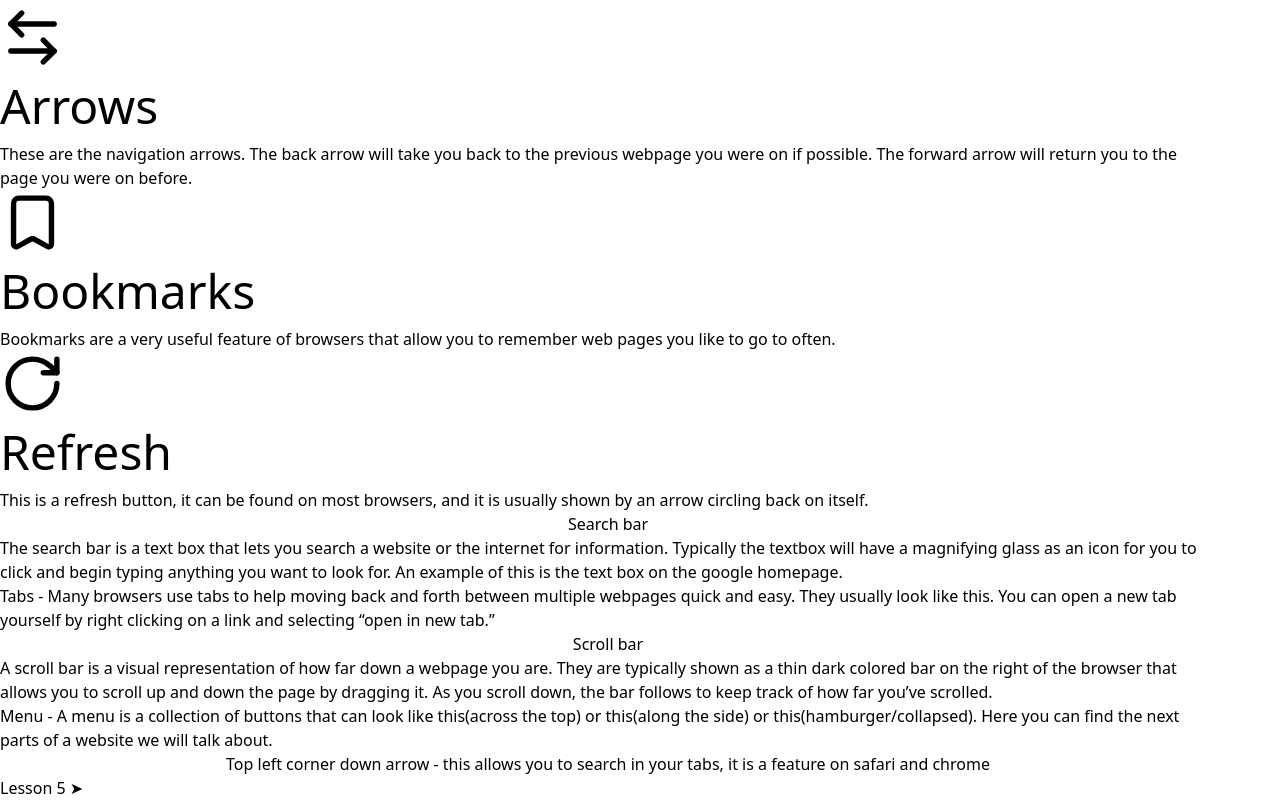
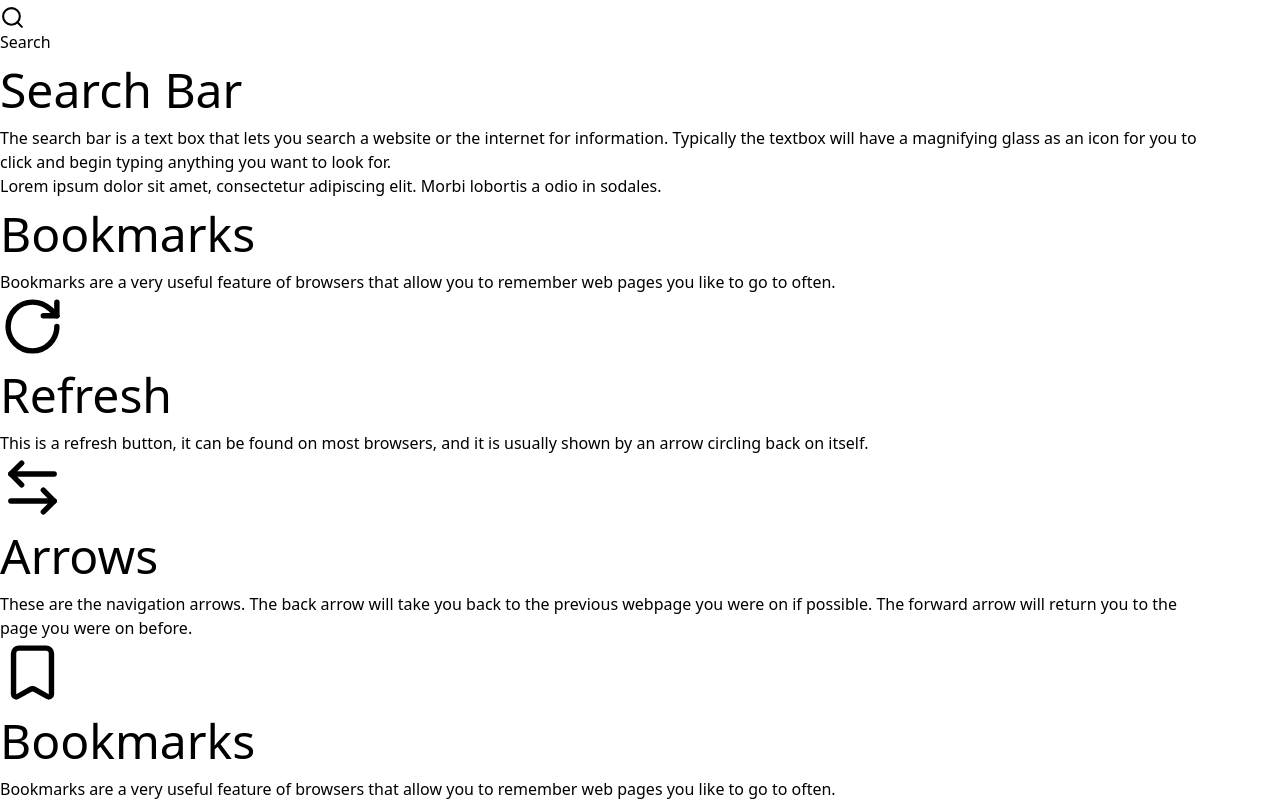
Before and after one commit to j-cleme/capstone_teaching-tech-lit, a SvelteKit app: page /browsers in a window 1280 px wide. Shown: the part 1448-2249 px from the top of the page. Built offline with nearby package versions, Linux system fonts and the light colour scheme.

Commit message:
Added Search Bar and Scrollbar

```diff
--- a/src/routes/browsers/+page.svelte
+++ b/src/routes/browsers/+page.svelte
@@ -1,5 +1,5 @@
 <script>
-	import {ChevronDown, ArrowLeftRight, Bookmark, RotateCw, Menu} from 'lucide-svelte';
+	import {ChevronDown, ArrowLeftRight, Bookmark, RotateCw, Menu , Search} from 'lucide-svelte';
 </script>
 <svelte:head>
 	<title>Lesson 4 - Broswers</title>
@@ -63,8 +63,44 @@
 			</div>
 		</div>
 	</div>
+	<div class="md:grid md:grid-cols-3 w-full ">
+		<div class="flex flex-col p-4">
+			<div class="p-2 w-3/6 border border-gray-800 rounded-sm flex flex-row">
+				<Search size={25}/>
+				<p class="text-slate-600 text-lg mx-2">Search</p>
+			</div>
+			<h1 class=" text-3xl text-slate-800 font-semibold ">
+				Search Bar
+			</h1>
+			<p class="text-slate-600 max-w-[40ch]" >
+				The <span class="text-[#ec598b]">search bar</span> is a text box that lets you search a website or the internet for information. Typically the textbox will have a magnifying glass as an icon for you to click and begin typing anything you want to look for.
+			</p>
+		</div>
 
-	<div class="md:grid md:grid-cols-3 w-full justify-center justify-items-center">
+		<div class="flex flex-col p-4">
+			<div class="overflow-x-scroll w-[400px] h-[46px] border">
+				<p class="whitespace-nowrap text-white">Lorem ipsum dolor sit amet, consectetur adipiscing elit. Morbi lobortis a odio in sodales.</p>
+			</div>
+			<h1 class=" text-3xl text-slate-800 font-semibold ">
+				Bookmarks
+			</h1>
+			<p class="text-slate-600 max-w-[40ch]">
+				<span class="text-[#ec598b]">Bookmarks</span> are a very useful feature of browsers that allow you to remember web pages you like to go to often.
+			</p>
+		</div>
+
+		<div class="flex flex-col p-4">
+			<RotateCw size={65}/>
+			<h1 class=" text-3xl text-slate-800 font-semibold ">
+				Refresh
+			</h1>
+			<p class="text-slate-600 max-w-[40ch]">
+				This is a <span class="text-[#ec598b]">refresh</span> button, it can be found on most browsers, and it is usually shown by an arrow circling back on itself.
+			</p>
+		</div>
+	</div>
+
+	<div class="md:grid md:grid-cols-3 w-full ">
 		<div class="flex flex-col p-4">
 			<ArrowLeftRight size={65}/>
 			<h1 class=" text-3xl text-slate-800 font-semibold ">
@@ -80,7 +116,7 @@
 			<h1 class=" text-3xl text-slate-800 font-semibold ">
 				Bookmarks
 			</h1>
-			<p class="text-slate-600">
+			<p class="text-slate-600 max-w-[40ch]">
 				<span class="text-[#ec598b]">Bookmarks</span> are a very useful feature of browsers that allow you to remember web pages you like to go to often.
 			</p>
 		</div>
@@ -90,7 +126,7 @@
 			<h1 class=" text-3xl text-slate-800 font-semibold ">
 				Refresh
 			</h1>
-			<p class="text-slate-600">
+			<p class="text-slate-600 max-w-[40ch]">
 				This is a <span class="text-[#ec598b]">refresh</span> button, it can be found on most browsers, and it is usually shown by an arrow circling back on itself.
 			</p>
 		</div>
```
